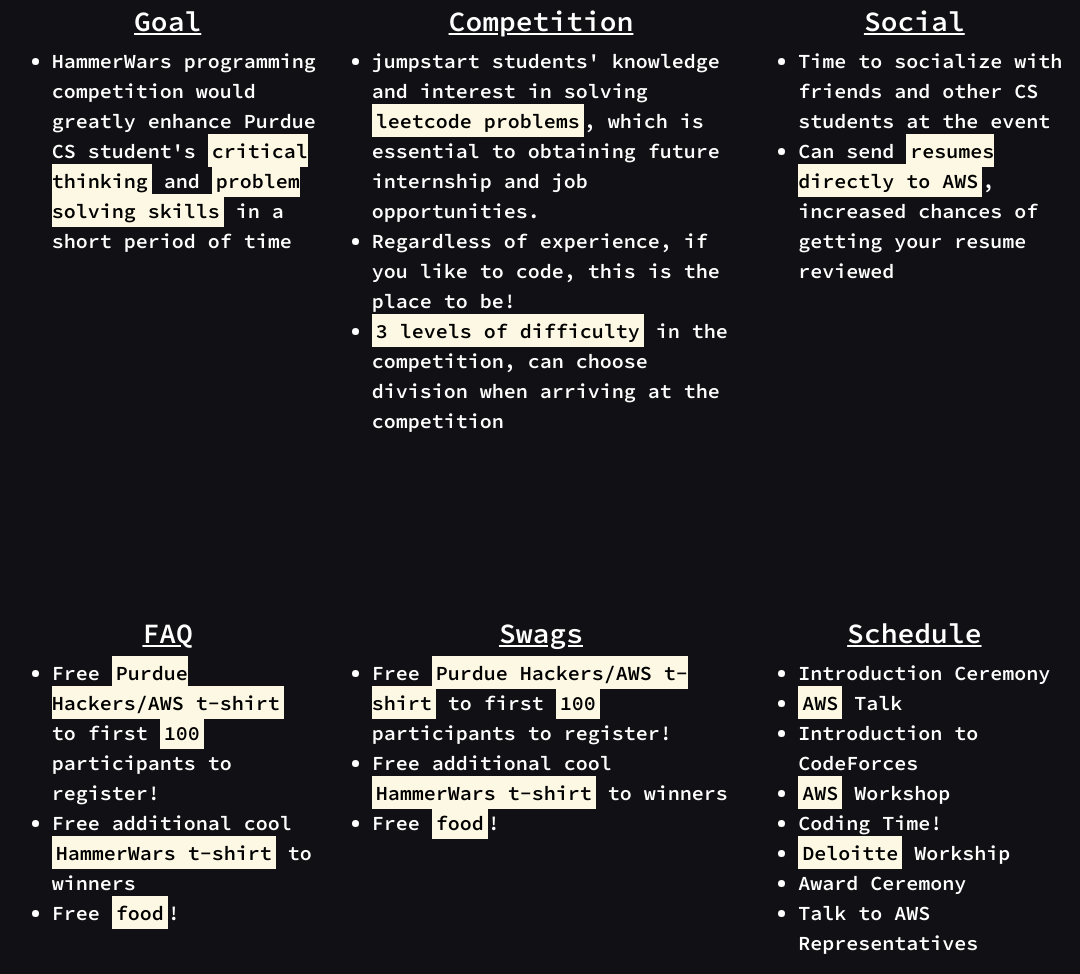
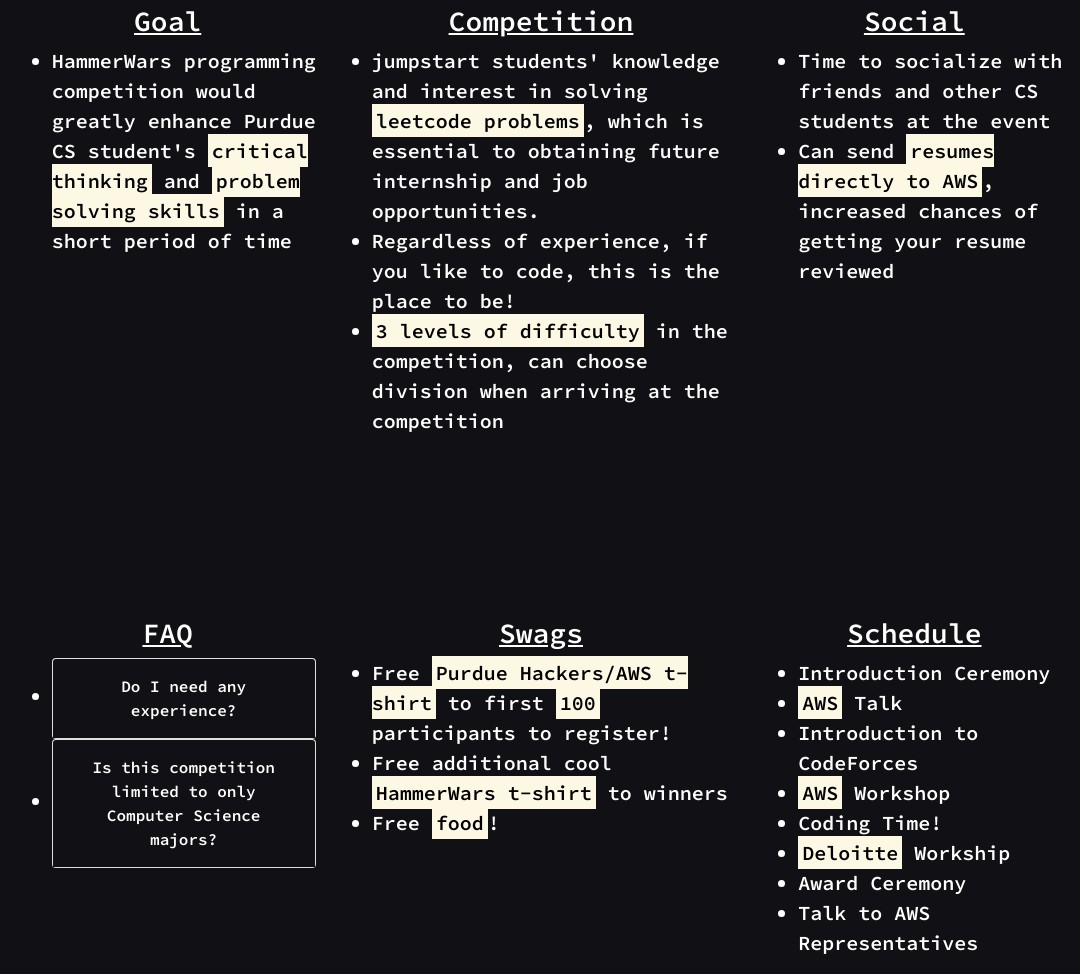
Before and after one commit to purduehackers/landing, a website: page public/hammerwars.html in a window 1280 px wide. Shown: the part 926-1900 px from the top of the page, without its empty margins (99-1179 px from the left). Drawn offline with nearby package versions, Linux system fonts and the light colour scheme.

Commit message:
Fixed the FAQ section

```diff
--- a/public/hammerwars.html
+++ b/public/hammerwars.html
@@ -156,14 +156,35 @@
               <h3><u>FAQ</u></h3>
               <ul>
                 <li>
-                  Free <mark>Purdue Hackers/AWS t-shirt</mark> to first
-                  <mark>100</mark> participants to register!
+                  <div class="card">
+                    <div class="card-header bg-color-blk" id="headingTwo">
+                      <h5 class="mb-0">
+                        <button class="btn bg-color-blk txt-white collapsed items-center" data-toggle="collapse" data-target="#collapseTwo" aria-expanded="false" aria-controls="collapseTwo">
+                          Do I need any experience?
+                        </button>
+                      </h5>
+                    </div>
+                    <div id="collapseTwo" class="collapse bg-color-blk" aria-labelledby="headingTwo" data-parent="#accordion">
+                      <div class="card-body">
+                        <mark>No prior experience</mark> is needed!
+                      </div>
+                    </div>
                 </li>
                 <li>
-                  Free additional cool <mark>HammerWars t-shirt</mark> to
-                  winners
+                  <div class="card">
+                    <div class="card-header bg-color-blk" id="headingThree">
+                      <h5 class="mb-0">
+                        <button class="btn bg-color-blk txt-white collapsed items-center" data-toggle="collapse" data-target="#collapseThree" aria-expanded="false" aria-controls="collapseThree">
+                          Is this competition limited to only Computer Science majors?
+                        </button>
+                      </h5>
+                    </div>
+                    <div id="collapseThree" class="collapse bg-color-blk" aria-labelledby="headingThree" data-parent="#accordion">
+                      <div class="card-body">
+                        This competition is <mark>open to all majors.</mark>
+                      </div>
+                    </div>
                 </li>
-                <li>Free <mark>food</mark>!</li>
               </ul>
             </div>
             <div class="col-md-4 competition-section">
```
